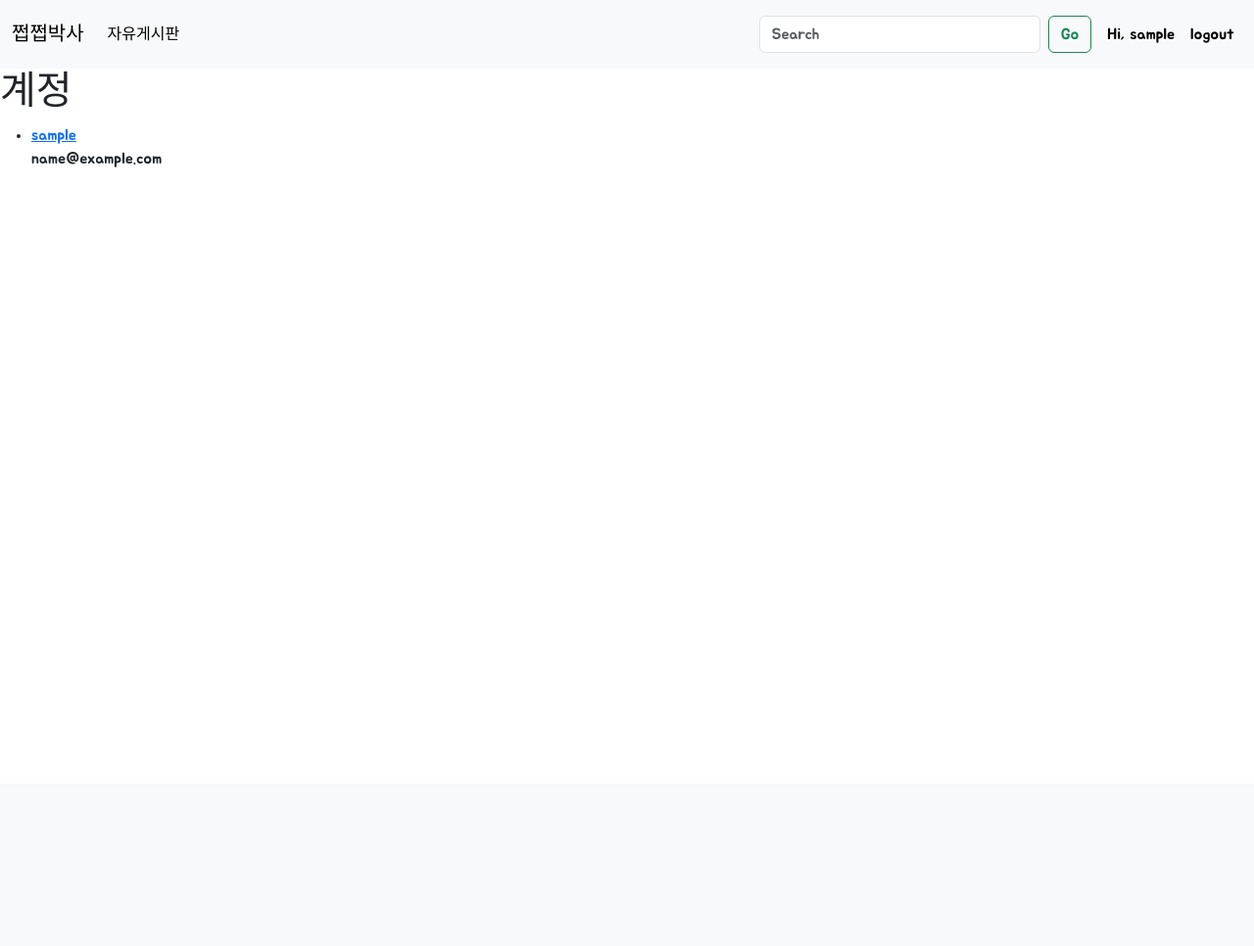
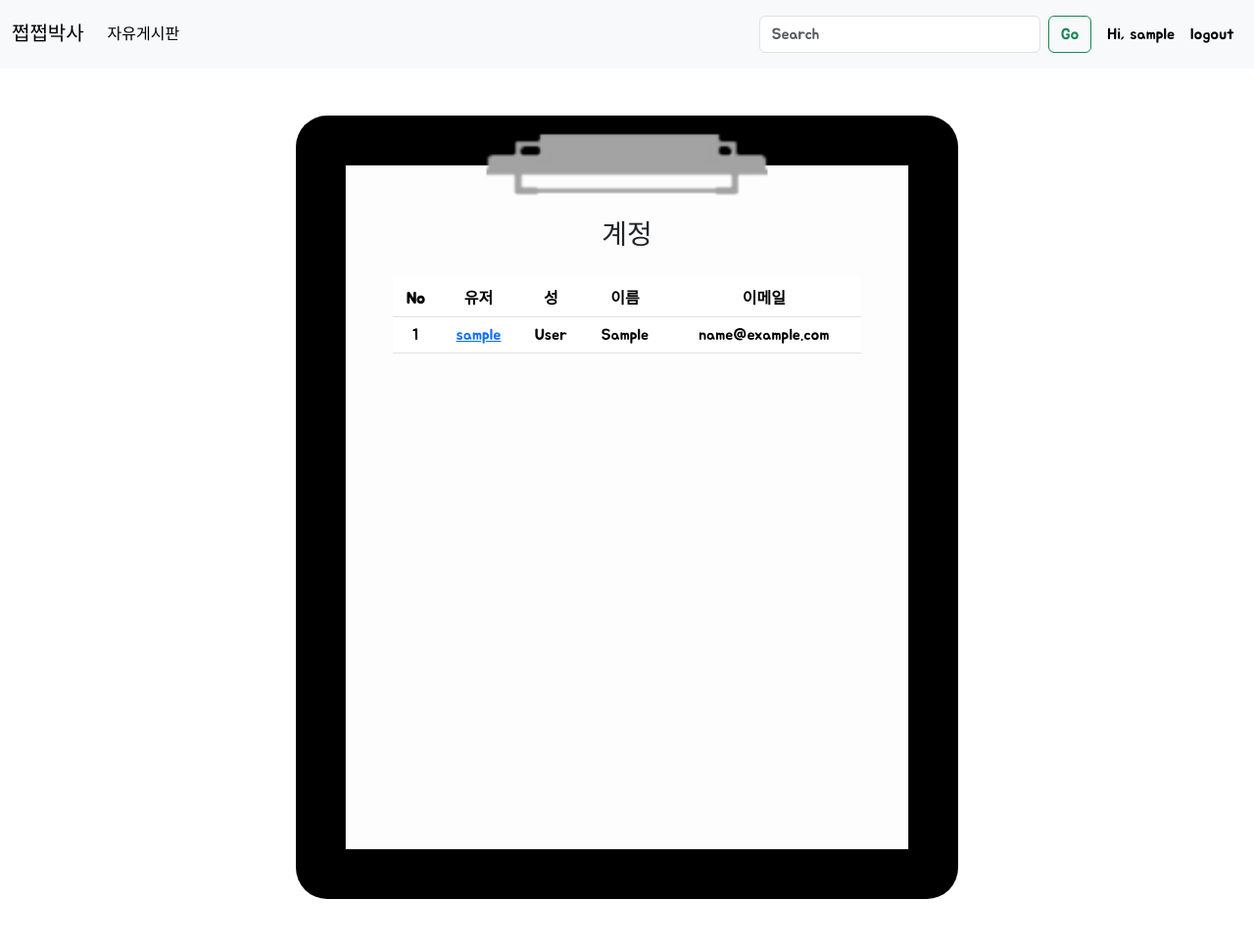
Before and after one commit to woocheolll/Dr.JJ, a Django app: page /accounts/ in a window 1280 px wide. Shown: the whole page at 98% size. Before the commit the page ends 171 px from the top, so only its background shows below. Run offline with Django 3.2, Linux system fonts and the light colour scheme; the visitor is signed in with stand-in values (Sample User, id 1); data comes from the database, SQL or seed files in the repository; some libraries are stand-ins or nearby versions.

Commit message:
accounts-index-templates

```diff
--- a/accounts/templates/accounts/index.html
+++ b/accounts/templates/accounts/index.html
@@ -1,16 +1,36 @@
 {% extends 'base.html' %}
 {% load django_bootstrap5 %}
+{% load static %}
 
 {% block content %}
-  <div>
-    <h1>계정</h1>
-    <ul>
-      {% for user in users %}
-        <li>
-          <a href="{% url 'accounts:detail' user.pk %}">{{user.username}}</a>
-          <p>{{user.email}}</p>
-        </li>
-      {% endfor %}
-    </ul>
+  <div class="container">
+    <div class="clip-board rounded-5 mx-auto my-5">
+      <div class="member p-5 position-relative">
+        <img class="position-absolute top-0 start-50 translate-middle" src="{%static 'images/clip.png' %}" alt="">
+        <h3 class="text-center mt-2 mb-4">계정</h3>
+        <table class="table text-center">
+          <thead>
+            <tr>
+              <th scope="col">No</th>
+              <th scope="col">유저</th>
+              <th scope="col">성</th>
+              <th scope="col">이름</th>
+              <th scope="col">이메일</th>
+            </tr>
+          </thead>
+          <tbody>
+            {% for user in users %}
+            <tr>
+              <td>{{ user.pk }}</td>
+              <td><a href="{% url 'accounts:detail' user.pk %}">{{ user.username }}</a></td>
+              <td>{{ user.last_name}}</td>
+              <td>{{ user.first_name }}</td>
+              <td>{{user.email}}</td>
+            </tr>
+            {% endfor %}
+          </tbody>
+        </table>
+      </div>
+    </div>
   </div>
-{% endblock content %}
+{% endblock %}
--- a/static/css/style.css
+++ b/static/css/style.css
@@ -22,6 +22,22 @@
 
 .back {
   margin: 3rem;
+}
+
+.clip-board {
+  width: 676px;
+  min-height: 800px;
+  background-color: black;
+}
+
+.member {
+  position: relative;
+  top: 50px;
+  left: 50px;
+  width: 576px;
+  min-height: 700px;
+  border: solid 1px;
+  background-color: rgb(253, 253, 253);
 }
 
 .img-card {
```
Also changed, not shown: accounts/migrations/0001_initial.py, articles/migrations/0001_initial.py, static/images/clip.png (added).
